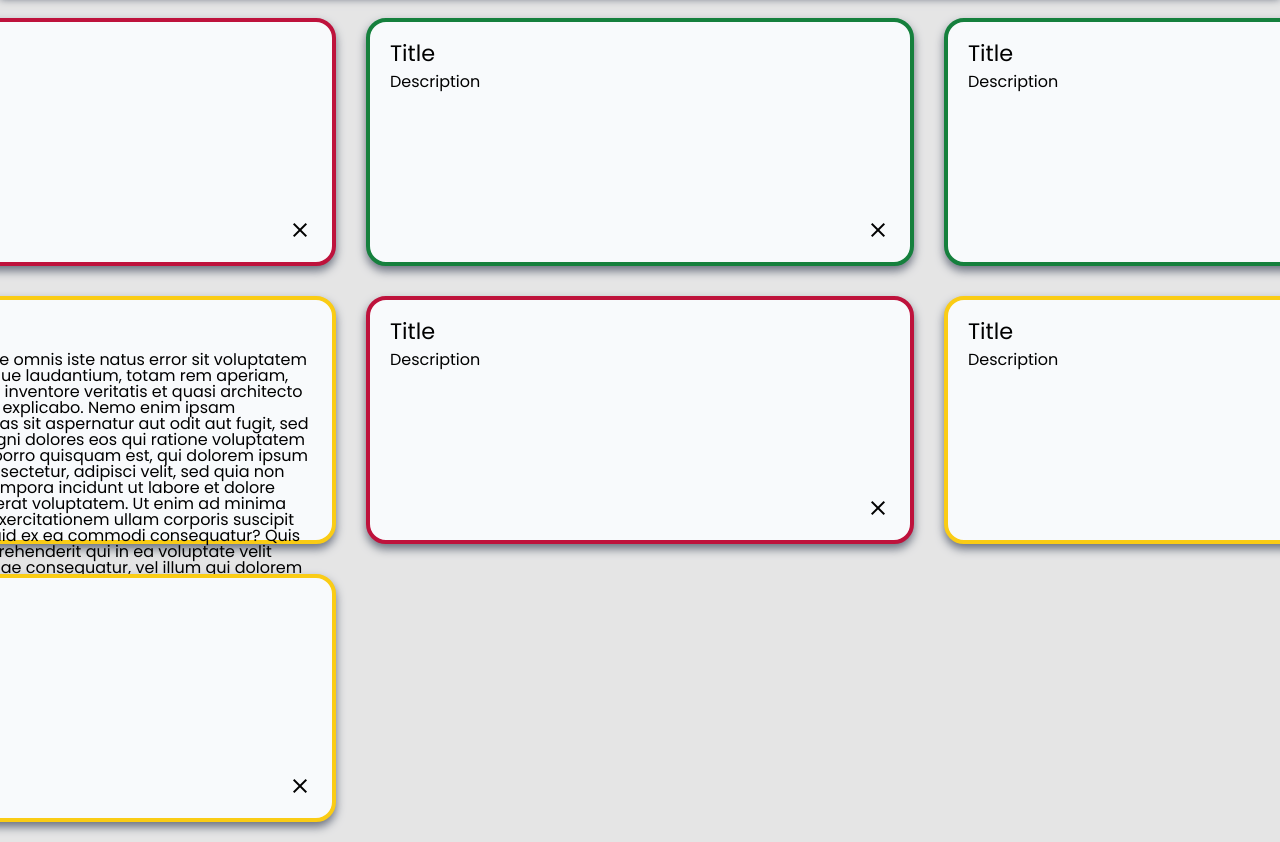
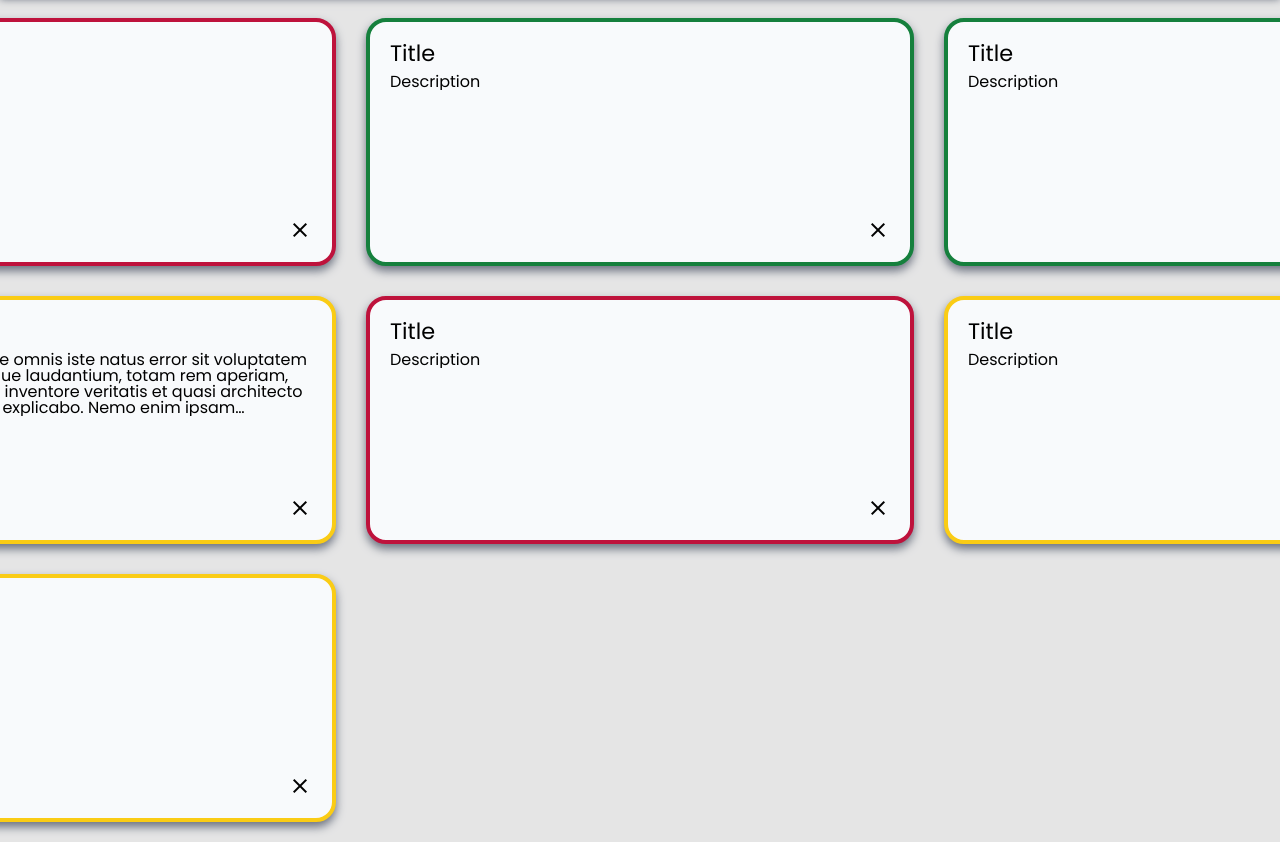
Before and after one commit to simmeringstew/todo, a website built with webpack: page dist/index.html in a window 1280 px wide. Shown: the part 90-932 px from the top of the page. Built offline with nearby package versions, Linux system fonts and the light colour scheme.

Commit message:
Description text now wraps

```diff
--- a/src/style.css
+++ b/src/style.css
@@ -111,6 +111,16 @@ h1 {
     font-size: 1.4rem;
 }
 
+.project-description {
+    overflow: hidden;
+    text-overflow: ellipsis;
+    display: -webkit-box;
+    line-height: 16px;
+    max-height: 75px;
+    -webkit-line-clamp: 4;
+    -webkit-box-orient: vertical;
+}
+
 .close {
     align-self: flex-end;
     margin-top: auto;
```
Also changed, not shown: dist/main.js.
